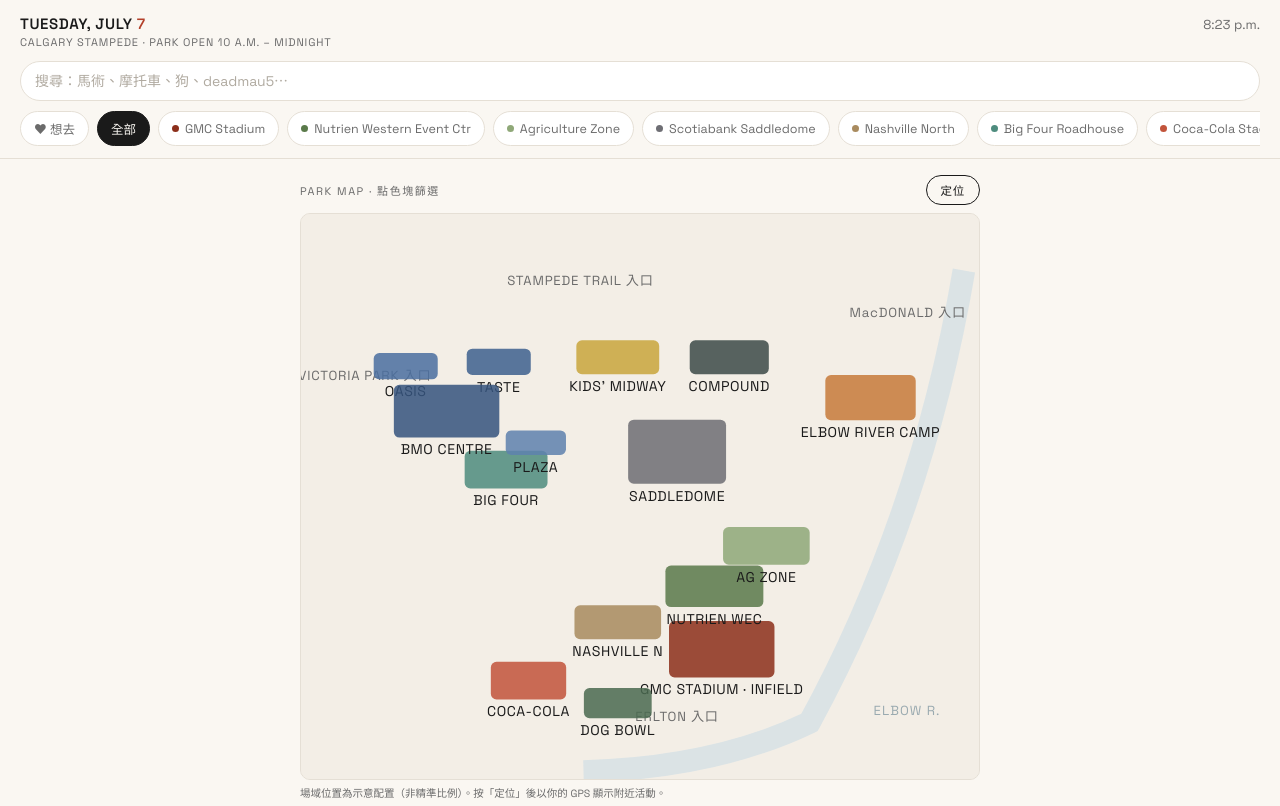
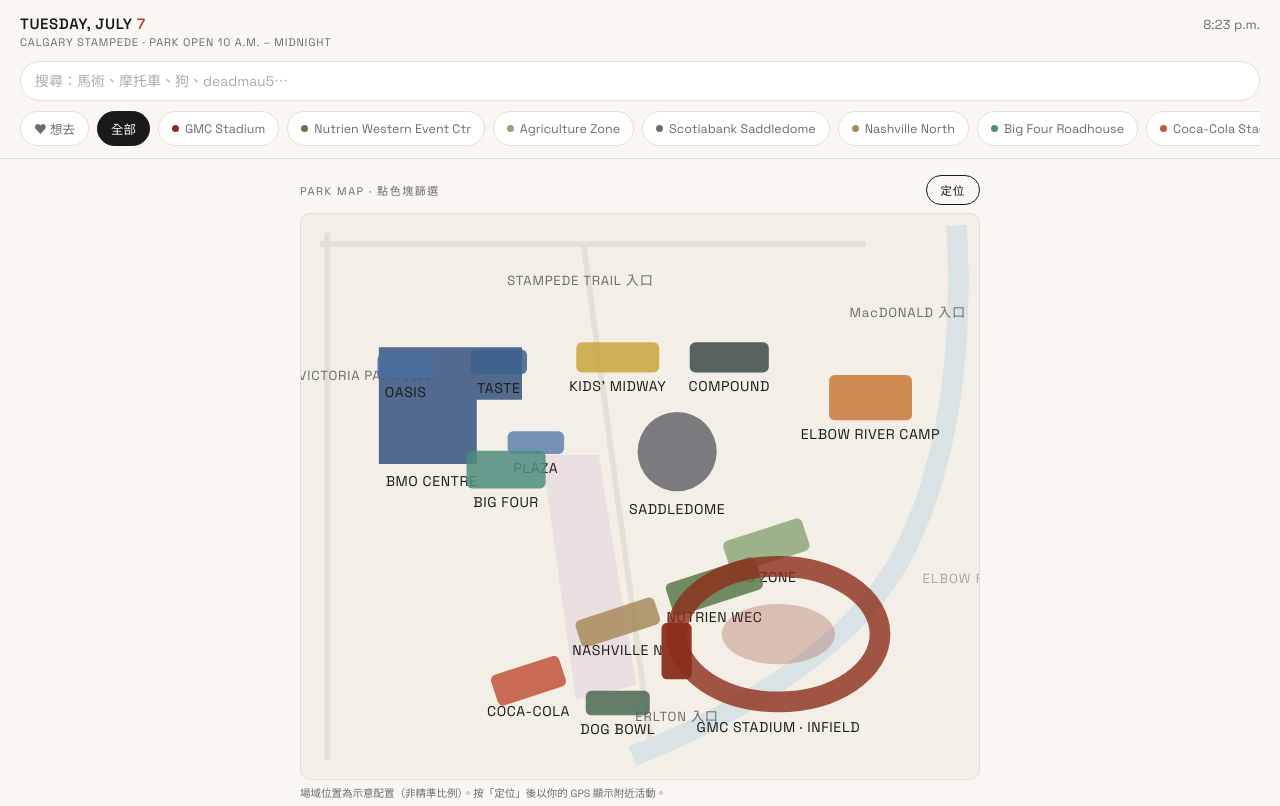
Before and after one commit to LIUYUTSO/stempeed-7-7, a plain HTML site: page index.html in a window 1280 px wide. Shown: the top 806 px of the page. Drawn offline with Linux system fonts and the light colour scheme.

Commit message:
Map redrawn to official layout language (BMO L-shape, dome, GMC track, diagonal blocks, river)

```diff
--- a/index.html
+++ b/index.html
@@ -640,20 +640,57 @@ const GATES=[
 ];
 function renderMap(){
   const svg=document.getElementById("mapsvg");
-  let h=`<rect x="0" y="0" width="${MAP.W}" height="${MAP.H}" fill="#F3EEE6"/>
-  <path d="M ${MAP.W-8} 30 Q ${MAP.W-30} 160 ${MAP.W-90} ${MAP.H-30} Q ${MAP.W-140} ${MAP.H-6} ${MAP.W-210} ${MAP.H-4}" stroke="#D9E3E6" stroke-width="12" fill="none" opacity=".9"/>
-  <text x="${MAP.W-56}" y="${MAP.H-34}" font-size="7" fill="#9AAAB0" font-family="Space Grotesk" letter-spacing=".08em">ELBOW R.</text>`;
+  const C={}; for(const[k,V]of Object.entries(VENUES)) C[k]=proj(V.lat,V.lng);
+  const rr=(k,w,h,rot=0,shape="")=>{
+    const V=VENUES[k],[x,y]=C[k];
+    const body=shape||`<rect x="${(x-w/2).toFixed(1)}" y="${(y-h/2).toFixed(1)}" width="${w}" height="${h}" fill="${V.c}" opacity=".85"${rot?` transform="rotate(${rot} ${x.toFixed(1)} ${y.toFixed(1)})"`:""}/>`;
+    return `<g class="zone" data-v="${k}">${body}
+      <text x="${x.toFixed(1)}" y="${(y+h/2+10).toFixed(1)}" text-anchor="middle">${V.lb}</text></g>`;
+  };
+  let h=`<rect width="${MAP.W}" height="${MAP.H}" fill="#F3EEE6"/>
+  <!-- 街道 -->
+  <line x1="14" y1="10" x2="14" y2="${MAP.H-10}" stroke="#E5DFD5" stroke-width="3"/>
+  <line x1="10" y1="16" x2="${MAP.W-60}" y2="16" stroke="#E5DFD5" stroke-width="3"/>
+  <path d="M 150 16 L 186 ${MAP.H-16}" stroke="#E5DFD5" stroke-width="3" fill="none"/>
+  <!-- Elbow River -->
+  <path d="M 348 6 C 352 70 344 130 322 176 C 298 226 240 262 176 288" stroke="#D9E3E6" stroke-width="11" fill="none"/>
+  <text x="330" y="196" font-size="7" fill="#9AAAB0" font-family="Space Grotesk" letter-spacing=".08em">ELBOW R.</text>
+  <!-- Midway 走廊（裝飾） -->
+  <path d="M 128 128 L 158 128 L 178 250 L 146 258 Z" fill="#E3D3DC" opacity=".55"/>`;
   for(const g of GATES){
     const[x,y]=proj(g.lat,g.lng);
     h+=`<text x="${x.toFixed(1)}" y="${y.toFixed(1)}" text-anchor="middle" font-size="7" fill="#6B6B6B" font-family="Space Grotesk" letter-spacing=".06em">${g.lb}</text>`;
   }
-  for(const[k,V]of Object.entries(VENUES)){
-    const[x,y]=proj(V.lat,V.lng);
-    h+=`<g class="zone" data-v="${k}">
-      <rect x="${(x-V.w/2).toFixed(1)}" y="${(y-V.h/2).toFixed(1)}" width="${V.w}" height="${V.h}" fill="${V.c}" opacity=".85"/>
-      <text x="${x.toFixed(1)}" y="${(y+V.h/2+9).toFixed(1)}" text-anchor="middle">${V.lb}</text>
-    </g>`;
-  }
+  // BMO Centre — L 型建築群
+  {const V=VENUES.bmo,[x,y]=C.bmo;
+   h+=`<g class="zone" data-v="bmo"><path d="M ${x-36} ${y-34} L ${x+40} ${y-34} L ${x+40} ${y-6} L ${x+16} ${y-6} L ${x+16} ${y+28} L ${x-36} ${y+28} Z" fill="${V.c}" opacity=".85"/>
+   <text x="${x-8}" y="${y+40}" text-anchor="middle">${V.lb}</text></g>`;}
+  h+=rr("oasis",30,13);
+  h+=rr("taste",30,13);
+  h+=rr("plaza",30,12);
+  h+=rr("big4",42,20);
+  // Saddledome — 圓形
+  {const V=VENUES.dome,[x,y]=C.dome;
+   h+=`<g class="zone" data-v="dome"><circle cx="${x}" cy="${y}" r="21" fill="${V.c}" opacity=".9"/>
+   <text x="${x}" y="${y+33}" text-anchor="middle">${V.lb}</text></g>`;}
+  h+=rr("comp",42,16);
+  h+=rr("kids",44,16);
+  h+=rr("elbow",44,24,0,
+    `<rect x="${C.elbow[0]-22}" y="${C.elbow[1]-12}" width="44" height="24" fill="${VENUES.elbow.c}" opacity=".85" rx="10"/>`);
+  // 農業區——斜排街廓
+  h+=rr("ag",44,18,-18);
+  h+=rr("wec",50,18,-18);
+  h+=rr("nash",44,15,-18);
+  // GMC Stadium — 賽道環＋看台
+  {const V=VENUES.gmc,[x,y]=C.gmc;
+   const cx=x+30, cy=y-8;
+   h+=`<g class="zone" data-v="gmc">
+     <ellipse cx="${cx}" cy="${cy}" rx="54" ry="36" fill="none" stroke="${V.c}" stroke-width="11" opacity=".8"/>
+     <ellipse cx="${cx}" cy="${cy}" rx="30" ry="16" fill="${V.c}" opacity=".25"/>
+     <rect x="${x-32}" y="${y-14}" width="16" height="30" fill="${V.c}" opacity=".95"/>
+     <text x="${cx}" y="${cy+52}" text-anchor="middle">${V.lb}</text></g>`;}
+  h+=rr("coke",38,17,-18);
+  h+=rr("dog",34,13);
   h+=`<g id="gpspin" style="display:none">
     <circle class="pin-ring" r="14" fill="none" stroke="#1A1A1A" stroke-width="1.5"/>
     <circle r="5" fill="#1A1A1A" stroke="#FAF7F2" stroke-width="2"/>
@@ -661,7 +698,7 @@ function renderMap(){
   svg.innerHTML=h;
   svg.querySelectorAll(".zone").forEach(g=>g.addEventListener("click",()=>{
     activeVenue=(activeVenue===g.dataset.v)?"all":g.dataset.v;
-    renderChips(); render(); syncMap();
+    favOnly=false; renderChips(); render(); syncMap();
   }));
   syncMap();
 }
```
